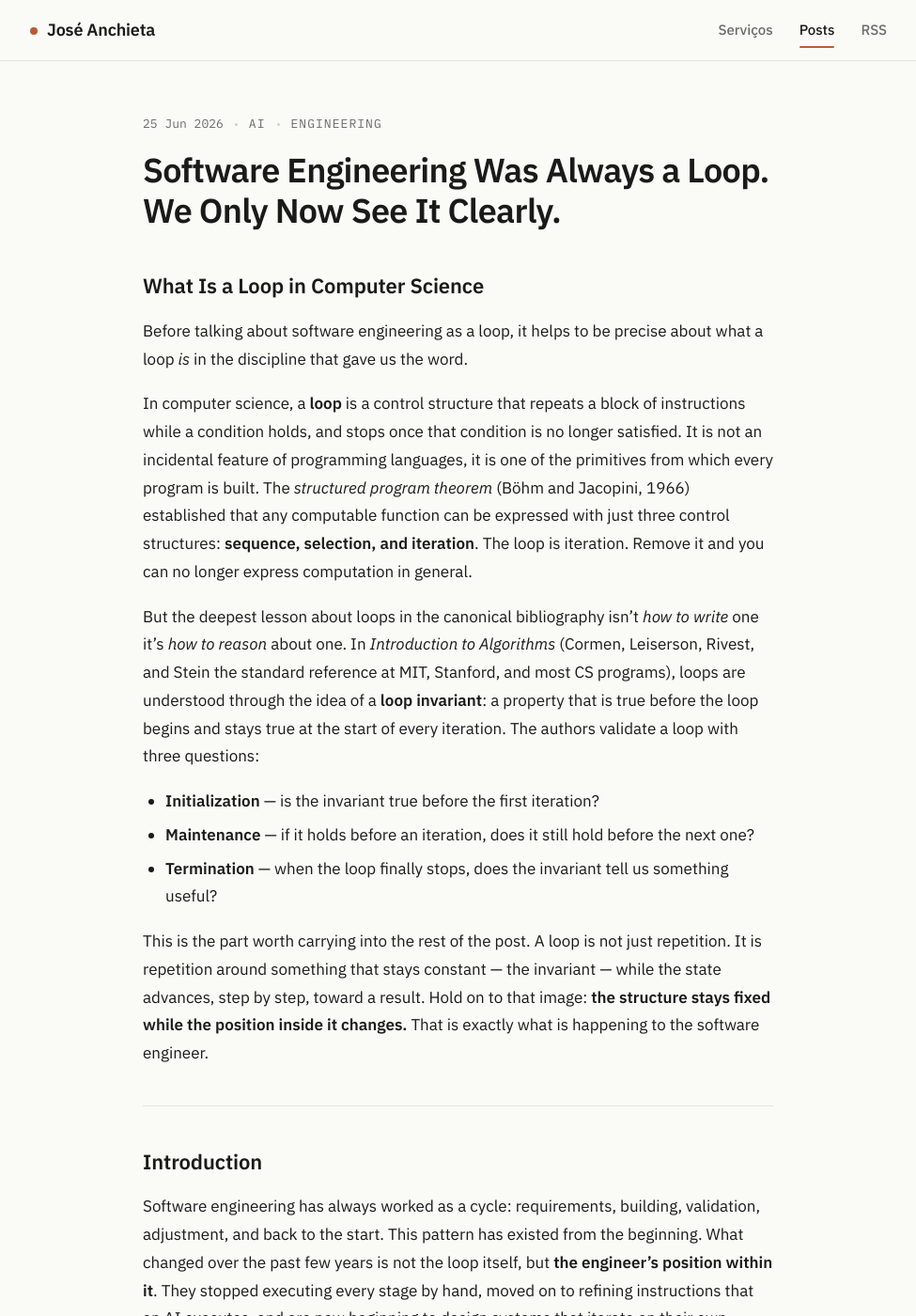
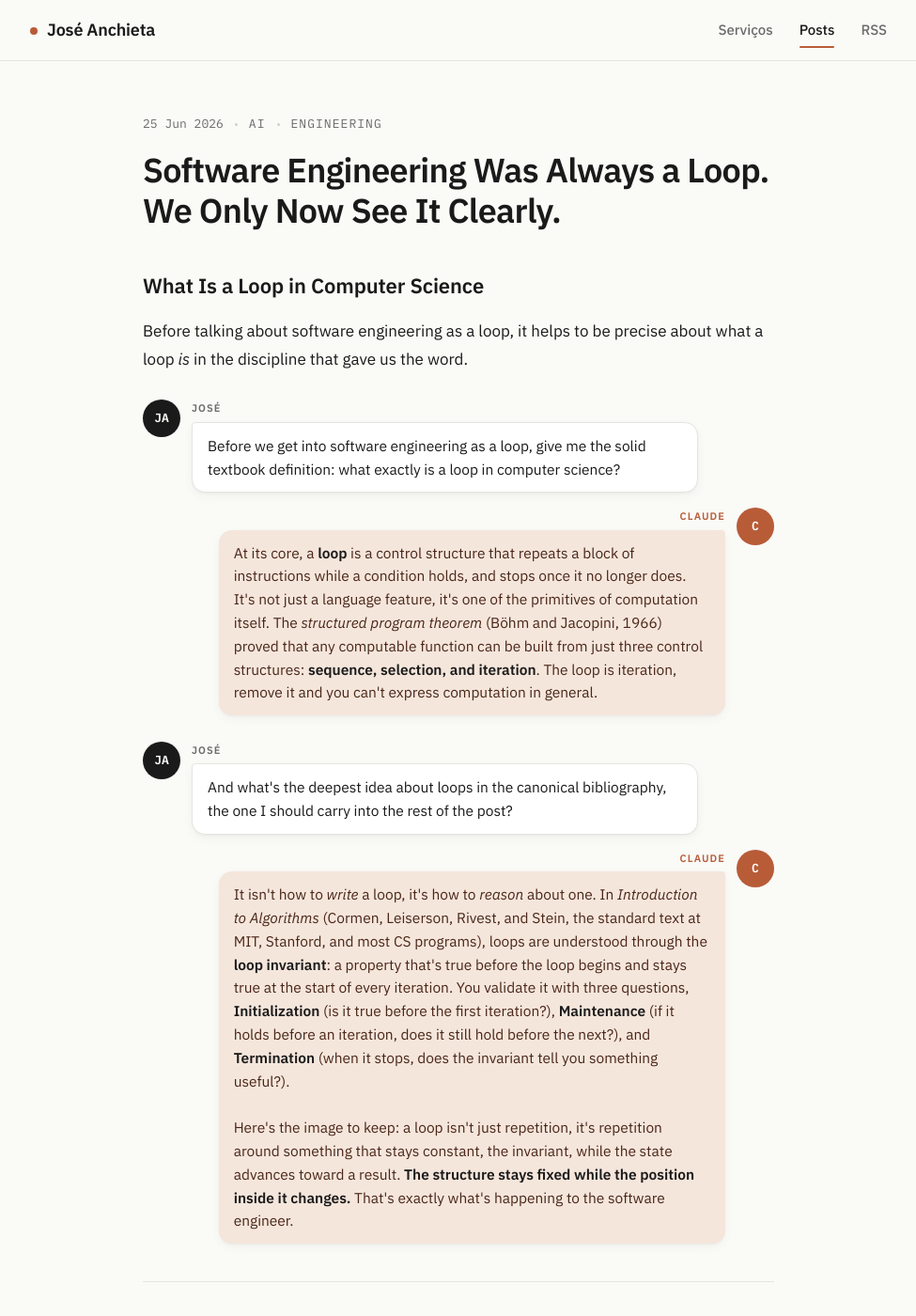
Before and after one commit to anchietajunior/terminal-log-blog, a Jekyll site: the page built from _posts/2026-06-25-software-engineering-was-always-a-loop.md, in a window 1280 px wide and 1400 px high. Shown: the whole window at 94% size, without its empty margins (152-1127 px from the left). Built offline with Jekyll 4.4.1, drawn with Linux system fonts in a browser that asks for light colours.

Commit message:
Turn loop explanation into a mascot chat interaction
Co-Authored-By: Claude Opus 4.8 (1M context) <noreply@anthropic.com>

```diff
--- a/_posts/2026-06-25-software-engineering-was-always-a-loop.md
+++ b/_posts/2026-06-25-software-engineering-was-always-a-loop.md
@@ -12,15 +12,39 @@ lang: en
 
 Before talking about software engineering as a loop, it helps to be precise about what a loop *is* in the discipline that gave us the word.
 
-In computer science, a **loop** is a control structure that repeats a block of instructions while a condition holds, and stops once that condition is no longer satisfied. It is not an incidental feature of programming languages, it is one of the primitives from which every program is built. The *structured program theorem* (Böhm and Jacopini, 1966) established that any computable function can be expressed with just three control structures: **sequence, selection, and iteration**. The loop is iteration. Remove it and you can no longer express computation in general.
+<div class="chat">
+  <div class="chat-message jose">
+    <div class="chat-avatar">JA</div>
+    <div>
+      <div class="chat-name">José</div>
+      <div class="chat-bubble">Before we get into software engineering as a loop, give me the solid textbook definition: what exactly is a loop in computer science?</div>
+    </div>
+  </div>
+  <div class="chat-message claude">
+    <div class="chat-avatar">C</div>
+    <div>
+      <div class="chat-name">Claude</div>
+      <div class="chat-bubble">At its core, a <strong>loop</strong> is a control structure that repeats a block of instructions while a condition holds, and stops once it no longer does. It's not just a language feature, it's one of the primitives of computation itself. The <em>structured program theorem</em> (Böhm and Jacopini, 1966) proved that any computable function can be built from just three control structures: <strong>sequence, selection, and iteration</strong>. The loop is iteration, remove it and you can't express computation in general.</div>
+    </div>
+  </div>
+</div>
 
-But the deepest lesson about loops in the canonical bibliography isn't *how to write* one it's *how to reason* about one. In *Introduction to Algorithms* (Cormen, Leiserson, Rivest, and Stein the standard reference at MIT, Stanford, and most CS programs), loops are understood through the idea of a **loop invariant**: a property that is true before the loop begins and stays true at the start of every iteration. The authors validate a loop with three questions:
-
-- **Initialization** — is the invariant true before the first iteration?
-- **Maintenance** — if it holds before an iteration, does it still hold before the next one?
-- **Termination** — when the loop finally stops, does the invariant tell us something useful?
-
-This is the part worth carrying into the rest of the post. A loop is not just repetition. It is repetition around something that stays constant — the invariant — while the state advances, step by step, toward a result. Hold on to that image: **the structure stays fixed while the position inside it changes.** That is exactly what is happening to the software engineer.
+<div class="chat">
+  <div class="chat-message jose">
+    <div class="chat-avatar">JA</div>
+    <div>
+      <div class="chat-name">José</div>
+      <div class="chat-bubble">And what's the deepest idea about loops in the canonical bibliography, the one I should carry into the rest of the post?</div>
+    </div>
+  </div>
+  <div class="chat-message claude">
+    <div class="chat-avatar">C</div>
+    <div>
+      <div class="chat-name">Claude</div>
+      <div class="chat-bubble">It isn't how to <em>write</em> a loop, it's how to <em>reason</em> about one. In <em>Introduction to Algorithms</em> (Cormen, Leiserson, Rivest, and Stein, the standard text at MIT, Stanford, and most CS programs), loops are understood through the <strong>loop invariant</strong>: a property that's true before the loop begins and stays true at the start of every iteration. You validate it with three questions, <strong>Initialization</strong> (is it true before the first iteration?), <strong>Maintenance</strong> (if it holds before an iteration, does it still hold before the next?), and <strong>Termination</strong> (when it stops, does the invariant tell you something useful?).<br><br>Here's the image to keep: a loop isn't just repetition, it's repetition around something that stays constant, the invariant, while the state advances toward a result. <strong>The structure stays fixed while the position inside it changes.</strong> That's exactly what's happening to the software engineer.</div>
+    </div>
+  </div>
+</div>
 
 ---
 
```
